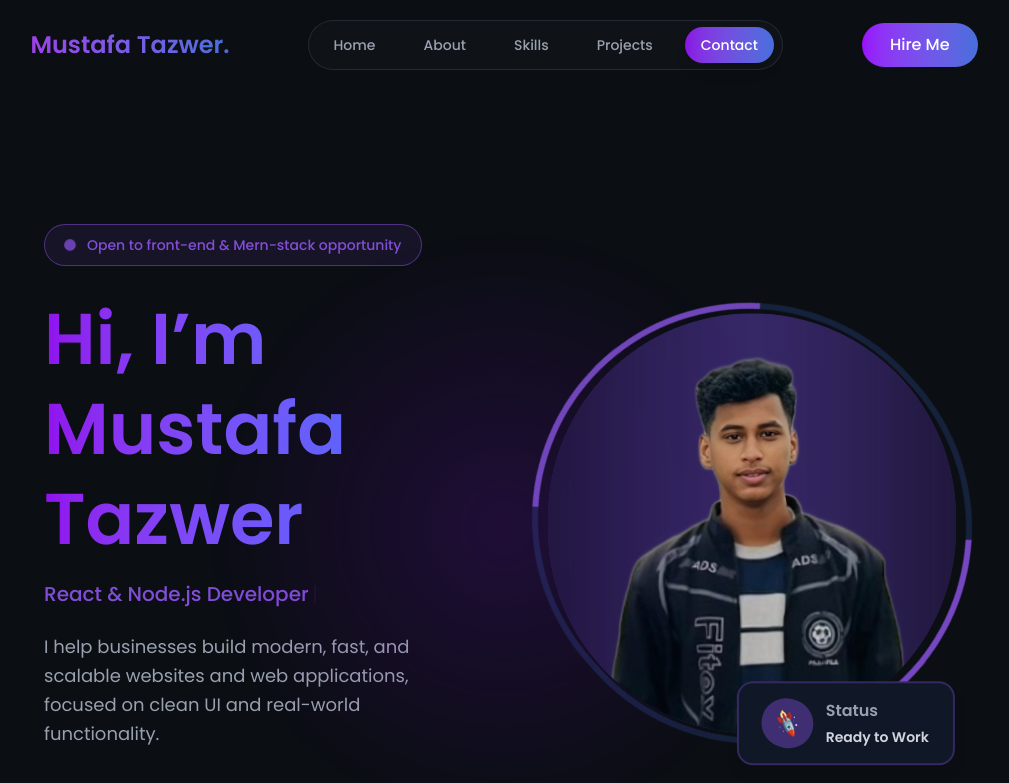
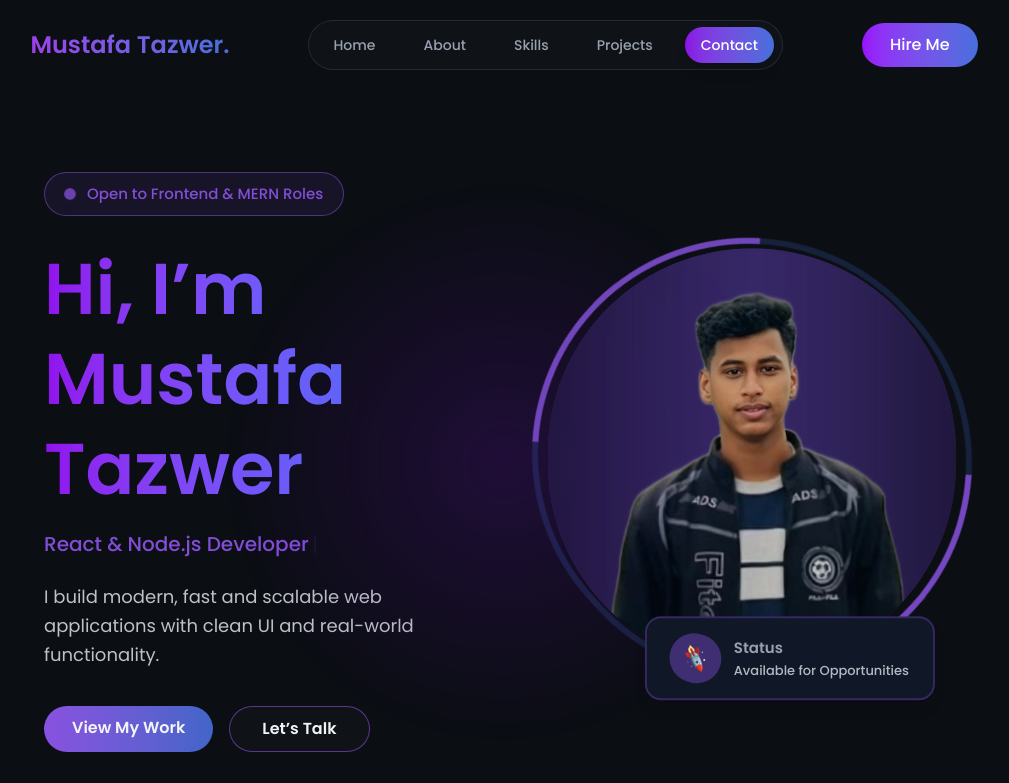
Before and after one commit to sahkil12/My-Portfolio, a React (Vite) app: page / in a window 1280 px wide. Shown: the top 783 px of the page, without its empty margins (136-1145 px from the left). Built offline with nearby package versions, Linux system fonts and the light colour scheme.

Commit message:
update hero section contant and style optimized

```diff
--- a/src/Section/About/About.jsx
+++ b/src/Section/About/About.jsx
@@ -57,7 +57,7 @@ const About = () => {
                                    src="/about1.jpg"
                                    alt="Mustafa Tazwer About Photo"
                                    loading="lazy"
-                                   className="w-56 h-56 md:w-[330px] md:h-[330px] object-cover rounded-full opacity-80 shadow-xl m-2.5 transition-all duration-500"
+                                   className="w-56 h-56 md:w-[340px] md:h-[340px] object-cover rounded-full opacity-80 shadow-xl m-2.5 transition-all duration-500"
                               />
                               {/* glow border */}
                               <div className="absolute inset-0 rounded-full border-4 border-base-300/50 animate-pulse blur-[2px]"></div>
--- a/src/Section/Hero/Hero.jsx
+++ b/src/Section/Hero/Hero.jsx
@@ -3,14 +3,14 @@ import { Typewriter } from "react-simple-typewriter";
 
 const Hero = () => {
      return (
-          <section className="relative min-h-[850px] my-3 flex items-center justify-around px-4 md:px-16 xl:px-20 overflow-hidden">
+          <section className="relative min-h-[90vh] my-3 flex items-center justify-around px-4 md:px-16 xl:px-20 overflow-hidden">
                {/* background animation color */}
                <div className="
                 absolute inset-0
                 bg-[radial-gradient(circle_at_center,rgba(140,15,245,0.25),transparent_40%)]
                 animate-pulseGlow pointer-events-none"></div>
                {/* main grid layout div */}
-               <div className="w-full grid grid-cols-1 xl:grid-cols-2 gap-16 items-center">
+               <div className="w-full grid grid-cols-1 xl:grid-cols-2 gap-12 xl:gap-16 items-center">
                     {/* Left details text Content */}
                     <motion.div
                          initial={{ opacity: 0, x: -65 }}
@@ -23,12 +23,12 @@ const Hero = () => {
                               initial={{ x: -40 }}
                               animate={{ x: 0 }}
                               transition={{ duration: .8 }}
-                              className="px-5 py-2.5 rounded-full bg-primary/10 text-primary/95 border border-primary/50 text-xs md:text-sm font-medium flex items-center w-fit gap-3 mb-7">
+                              className="px-5 py-2.5 rounded-full bg-primary/10 text-primary/95 border border-primary/50 text-xs md:text-sm xl:text-[15px] font-medium flex items-center w-fit gap-3 mb-7">
                               <motion.p
                                    animate={{ scale: [1, 1.4, 1], opacity: [1, .6, 1] }}
                                    transition={{ duration: 2.5, repeat: Infinity, ease: 'easeInOut' }}
                                    className="bg-primary/90 w-2.5 h-2.5 rounded-full"></motion.p>
-                                   Open to front-end & Mern-stack opportunity
+                             Open to Frontend & MERN Roles
                          </motion.span>
 
                          <motion.h1
@@ -39,17 +39,7 @@ const Hero = () => {
                             text-transparent bg-clip-text bg-gradient-to-r from-purple-600/95 to-blue-500"
                          >
                               Hi, I’m <br />
-                              <span className="inline-block">
-                                   <Typewriter
-                                        words={['Mustafa Tazwer']}
-                                        loop={1}
-                                        cursor
-                                        cursorStyle="|"
-                                        typeSpeed={120}
-                                        deleteSpeed={0}
-                                        delaySpeed={2000}
-                                   />
-                              </span>
+                              Mustafa Tazwer
                          </motion.h1>
                          {/*  */}
                          <motion.p
@@ -62,6 +52,7 @@ const Hero = () => {
                                    words={[
                                         'MERN Stack Developer',
                                         'React & Node.js Developer',
+                                        'Front-end Developer',
                                         'Building Modern Web Applications'
                                    ]}
                                    loop={0}
@@ -77,9 +68,9 @@ const Hero = () => {
                               initial={{ y: 40, opacity: 0 }}
                               animate={{ y: 0, opacity: 1.1 }}
                               transition={{ duration: 1.2 }}
-                              className="text-gray-400 text-sm md:text-lg/relaxed mt-6 max-w-xl">
-                              I help businesses build modern, fast, and scalable websites and web applications,
-                              focused on clean UI and real-world functionality.
+                              className="text-gray-300/90 text-sm md:text-lg/relaxed mt-6 max-w-xl">
+                              I build modern, fast and scalable web applications
+                              with clean UI and real-world functionality.
                          </motion.p>
                          {/* Buttons */}
                          <div className="mt-9 flex flex-wrap gap-4">
@@ -95,7 +86,7 @@ const Hero = () => {
                                    whileTap={{ scale: 0.95 }}
                                    transition={{ type: 'spring', stiffness: 350, damping: 20, duration: 1.4 }}
                                    href="#projects" className="px-7 py-2.5 bg-gradient-to-r from-primary to-base-200/90 rounded-full cursor-pointer hover:opacity-95 font-semibold text-gray-100 border-none">
-                                   View Projects
+                                   View My Work
                               </motion.a>
                               {/* get in touch button */}
                               <motion.a
@@ -133,6 +124,7 @@ const Hero = () => {
                                         src="/mustafa-tazwer-hero-image.webp"
                                         alt="Mustafa Tazwer Profile Photo"
                                         loading="lazy"
+                                        decoding="async"
                                         className="rounded-full opacity-85 w-56 h-56 md:w-[300px]
                                         md:h-[300px] xl:w-[420px] xl:h-[420px] object-cover bg-primary/35"
                                    />
@@ -143,23 +135,23 @@ const Hero = () => {
                                    transition={{ duration: 3, repeat: Infinity }}
                               >
                                    <motion.div
-                                        whileHover={{
-                                             scale: 1.1,
-                                             rotate: [0, -5, 5, 0],
-                                             transition: { duration: 0.3 },
-                                        }}
+                                        // whileHover={{
+                                        //      scale: 1.1,
+                                        //      rotate: [0, -5, 5, 0],
+                                        //      transition: { duration: 0.3 },
+                                        // }}
                                         initial={{ opacity: 0, y: 20 }}
                                         animate={{ opacity: 1, y: 0 }}
                                         transition={{ duration: 0.5, delay: 0.2 }}
-                                        className="absolute -bottom-2.5 lg:-bottom-3 -right-[85px] lg:-right-24 -translate-x-1/2 bg-gray-900 border-2 border-primary/30 hover:border-primary/50 px-3.5 py-3.5 lg:px-6 rounded-2xl flex items-center gap-3.5 shadow-lg"
+                                        className="absolute -bottom-2.5 lg:-bottom-3 -right-[85px] lg:-right-28 -translate-x-1/2 bg-gray-900 border-2 border-primary/30 hover:border-primary/50 px-3.5 py-3.5 lg:px-6 rounded-2xl flex items-center gap-3.5 shadow-lg"
                                    >
                                         <motion.span
                                              animate={{ rotate: 360 }}
                                              transition={{ duration: 3, repeat: Infinity, ease: 'linear' }}
                                              className="bg-primary/40 p-2 lg:p-3 rounded-full text-base md:text-xl">🚀</motion.span>
                                         <span>
-                                             <p className="text-sm lg:text-base font-semibold text-gray-400 mb-1">Status</p>
-                                             <p className="text-xs lg:text-sm font-semibold text-gray-300">Ready to Work</p>
+                                             <p className="text-sm lg:text-[15px] font-semibold text-gray-400 mb-1">Status</p>
+                                             <p className="text-xs lg:text-[13px] font-medium text-gray-300/85">Available for Opportunities</p>
                                         </span>
                                    </motion.div>
                               </motion.section>
```
